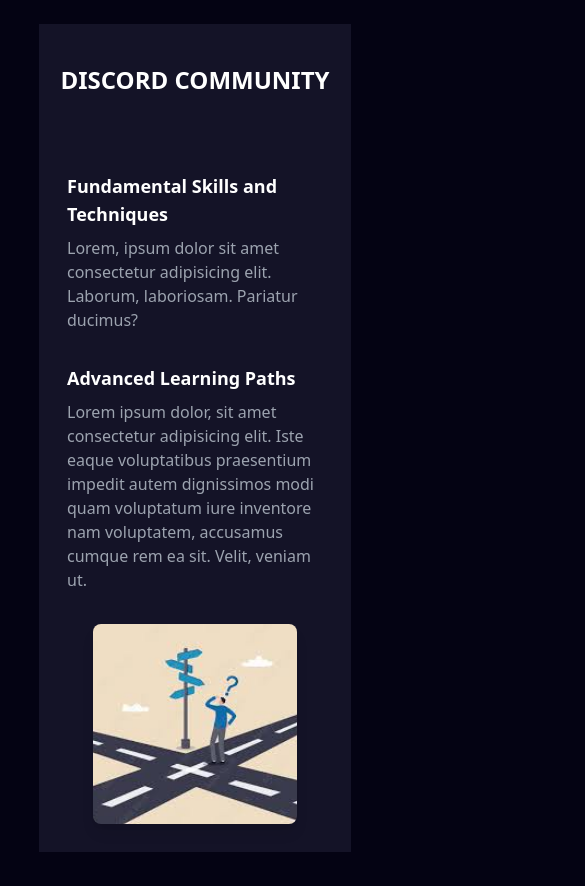
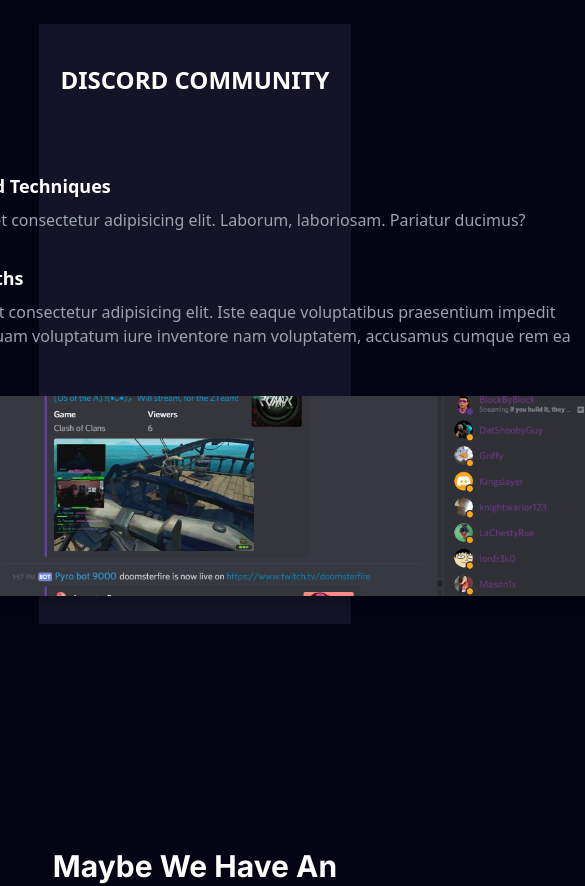
Before and after one commit to subhrat123/coding-club, a React (Vite) app: page / in a window 390 px wide. Shown: the part 5700-6586 px from the top of the page, 585 px wide, since content can reach past the window. Built offline with nearby package versions, Linux system fonts and the light colour scheme.

Commit message:
Navbar to all pages

```diff
--- a/src/App.jsx
+++ b/src/App.jsx
@@ -1,4 +1,4 @@
-import React from 'react'
+import React from 'react';
 import { BrowserRouter as Router, Route, Routes } from 'react-router-dom';
 
 import Login from './Pages/Login';
@@ -7,19 +7,22 @@ import Events from './Pages/Events';
 import MemberManagement from './Pages/MemberManagement';
 import TeamMem from './Pages/TeamMem';
 import Profile from './Pages/Profile';
+import Navbar from './Components/Navbar';
 
 function App() {
   return (
     <Router>
+      <Navbar />
       <Routes>
         <Route path="/" element={<LandingPage />} />
         <Route path="/login" element={<Login />} />
         <Route path="/events" element={<Events />} />
         <Route path="/members" element={<MemberManagement />} />
         <Route path="/teammanage" element={<TeamMem />} />
-        <Route path="/profile" element={<Profile />}/>
+        <Route path="/profile" element={<Profile />} />
       </Routes>
     </Router>
-  )
+  );
 }
+
 export default App;
--- a/src/Components/Discord.jsx
+++ b/src/Components/Discord.jsx
@@ -1,5 +1,5 @@
 import React from 'react';
-import crossroads from '../Images/crossroads.jpg'; // Make sure this path is correct
+import discord from '../Images/discord.png'; // Make sure this path is correct
 
 const Home = () => {
   return (
@@ -14,29 +14,32 @@ const Home = () => {
         </div>
 
         {/* Content Wrapper */}
-        <div className="flex max-lg:flex-col lg:flex-row lg:w-[60vw] max-lg:w-[80vw] pt-2 pb-10 max-lg:p-7 glassmorphism gap-8 items-center justify-center">
+        <div className="flex max-lg:flex-col lg:flex-row lg:w-[60vw] max-lg:w-[80vw] pt-2 pb-10 max-lg:p-7 glassmorphism gap-8 items-center justify-between">
 
+        <div className="flex flex-col lg:flex-row items-start lg:items-center gap-6">
   {/* Text Section */}
   <div className="lg:w-[50%]">
-            <h1 className="font-bold text-lg py-2">
-              Fundamental Skills and Techniques
-            </h1>
+    <h1 className="font-bold text-lg py-2">Fundamental Skills and Techniques</h1>
     <p className="text-gray-400">
       Lorem, ipsum dolor sit amet consectetur adipisicing elit. Laborum, laboriosam. Pariatur ducimus?
     </p>
     <br />
-            <h1 className="text-lg font-bold py-2">
-              Advanced Learning Paths
-            </h1>
+    <h1 className="text-lg font-bold py-2">Advanced Learning Paths</h1>
     <p className="text-gray-400">
       Lorem ipsum dolor, sit amet consectetur adipisicing elit. Iste eaque voluptatibus praesentium impedit autem dignissimos modi quam voluptatum iure inventore nam voluptatem, accusamus cumque rem ea sit. Velit, veniam ut.
     </p>
   </div>
 
   {/* Image Section */}
-          <div className="relative lg:w-[50%] flex justify-center">
-            <img className="lg:w-[300px] lg:h-[300px] max-lg:w-[80%] max-lg:h-[200px] object-cover rounded-lg shadow-lg" src={crossroads} alt="Community" />
+  <div className="relative w-[800px] flex justify-end lg:ml-12">
+    <img
+      className="w-full lg:h-[300px] max-lg:h-[200px] object-cover rounded-lg shadow-lg"
+      src={discord}
+      alt="Community"
+    />
   </div>
+</div>
+
 
         </div>
       </div>
--- a/src/Pages/LandingPage.jsx
+++ b/src/Pages/LandingPage.jsx
@@ -2,7 +2,6 @@ import React from 'react'
 
 import LandingSection from '../Components/LandingSection';
 import AboutPage from '../Components/AboutPage';
-import Navbar from '../Components/Navbar'
 import Footer from '../Components/Footer';
 import PricingSection from '../Components/PricingSection';
 import FAQs from '../Components/FAQs';
@@ -13,7 +12,6 @@ import Discord from '../Components/Discord'
 function LandingPage() {
     return (
       <>
-      <Navbar />
       <LandingSection/>
       <AboutPage/>
       <Teams />
```
Also changed, not shown: src/Images/discord.png (added). Lines whose indentation alone changed are shown as unchanged.
